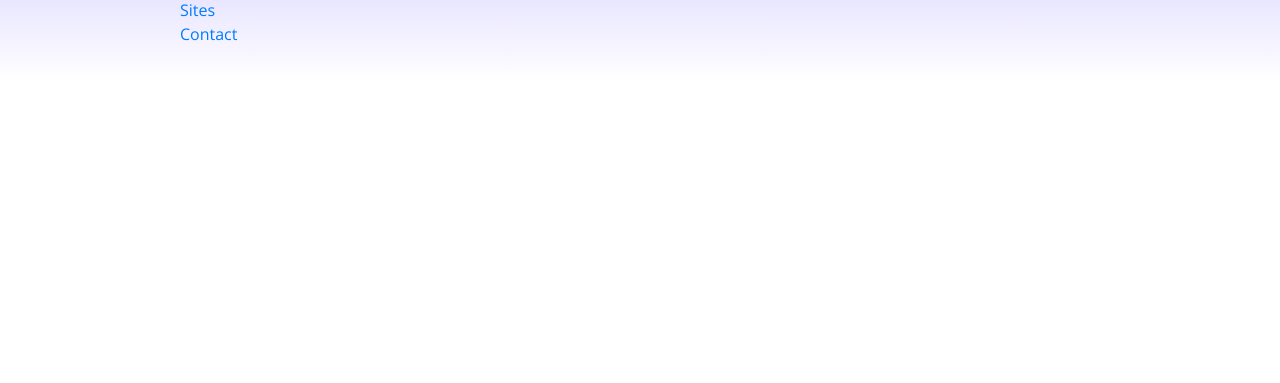
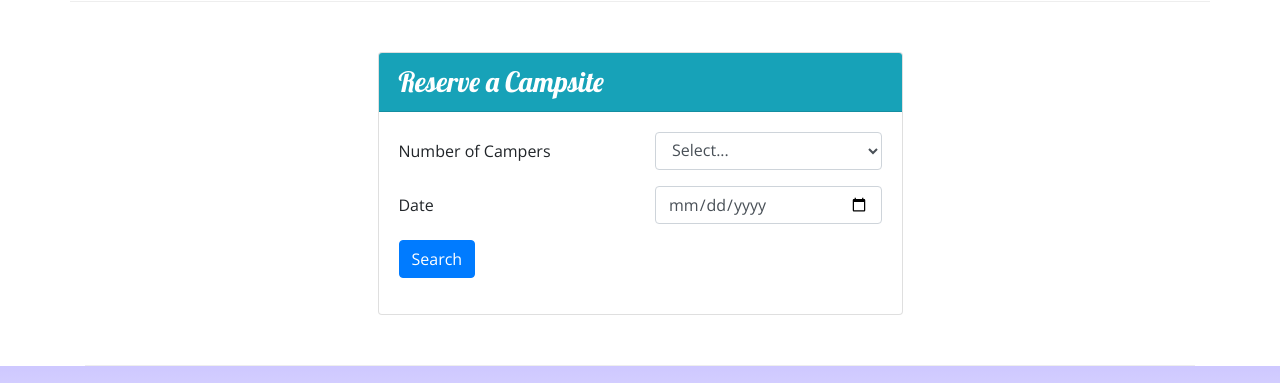
Before and after one commit to ConradoGonzalez/nucamp-bootstrap-campsite, a website: page index.html in a window 1280 px wide. Shown: the part 1151-1534 px from the top of the page. Before the commit the page ends 1233 px from the top, so only its background shows below. Drawn offline with nearby package versions, Linux system fonts and the light colour scheme.

Commit message:
Week 2 Assignment
-Added a card with a form above the footer
-Added a button to the jumbotron

```diff
--- a/index.html
+++ b/index.html
@@ -29,6 +29,9 @@
                 <div class="col">
                     <h1>NuCamp</h1>
                     <h2>a better way to camp</h2>
+                </div>
+                <div class="col-md-4 col-xl-2 mt-4">
+                    <button class="btn btn-info btn-lg">Reserve Campsite</button>
                 </div>
             </div>
         </div>
@@ -72,8 +75,13 @@
                 <h2>Featured Campsites</h2>
             </div>
             <div class="col">
-                <h3>React Lake Campground</h3>
-                <p class="d-none d-sm-block">Nestled in the foothills of the Chrome Mountains, this campground on the shores of the pristine React Lake is a favorite for fly fishers.</p>
+                <div class="media">
+                    <img class="d-flex img-thumbnail order-last" src="img/react-lake-thumb.jpg" alt="React Lake thumbnail">
+                    <div class="media-body">
+                        <h3>React Lake Campground</h3>
+                        <p class="d-none d-sm-block">Nestled in the foothills of the Chrome Mountains, this campground on the shores of the pristine React Lake is a favorite for fly fishers.</p>
+                    </div>
+                </div>
             </div>
         </div>
 
@@ -86,7 +94,44 @@
                     <img class="d-flex mr-3 img-thumbnail" src="img/bootstrap-thumb.png" alt="Bootstrap Outfitters" />
                     <div class="media-body align-self-center">
                         <h3>Bootstrap Outfitters</h3>
-        				<p class="d-none d-sm-block">Bootstrap Outfitters supplies you with gear you need at prices you can't beat.</p>
+                        <p class="d-none d-sm-block">Bootstrap Outfitters supplies you with gear you need at prices you can't beat.</p>
+                    </div>
+                </div>
+            </div>
+        </div>
+
+        <div class="row-content">
+            <div class="col col-sm-6 mx-auto">
+                <div class="card">
+                    <h3 class="card-header bg-info text-white">Reserve a Campsite</h3>
+                    <div class="card-body">
+                        <form id="reverseForm">
+                            <div class="row form-group">
+                                <label class="col-sm-6 col-form-label" for="numCampers">Number of Campers</label>
+                                <div class="col">
+                                    <select  class="form-control" name="numCampers" id="numCampers">
+                                        <option value="">Select...</option>
+                                        <option value="1">1</option>
+                                        <option value="2">2</option>
+                                        <option value="3">3</option>
+                                        <option value="4">4</option>
+                                        <option value="5">5</option>
+                                        <option value="6">6</option>
+                                    </select>
+                                </div>
+                            </div>
+                            <div class="row form-group">
+                                <label  class="col-sm-6 col-form-label" for="date">Date</label>
+                                <div class="col">
+                                    <input class="form-control" type="date" id="date" name="date" placeholder="date">
+                                </div>
+                            </div>
+                            <div class="row form-group">
+                                <div class="col">
+                                    <button type="submit" class="btn btn-primary">Search</button>
+                                </div>
+                            </div>
+                        </form>
                     </div>
                 </div>
             </div>
```
